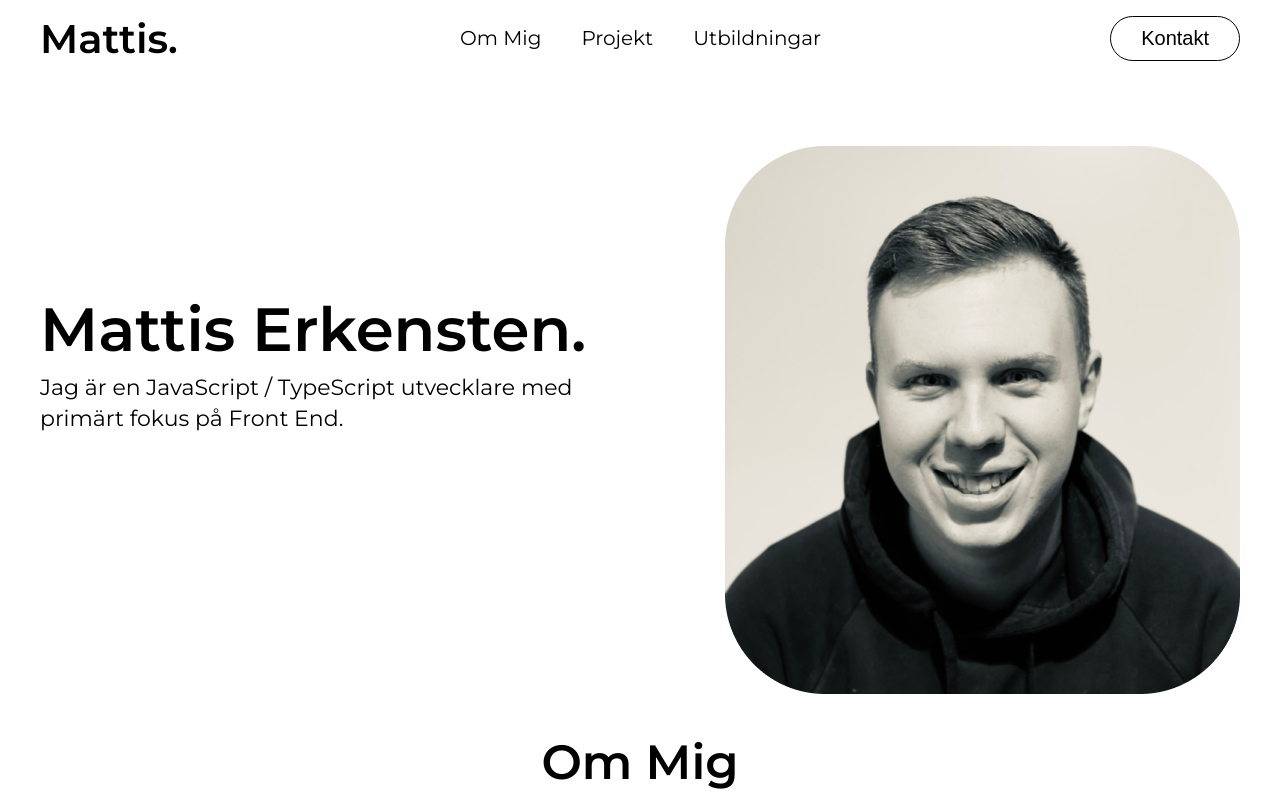
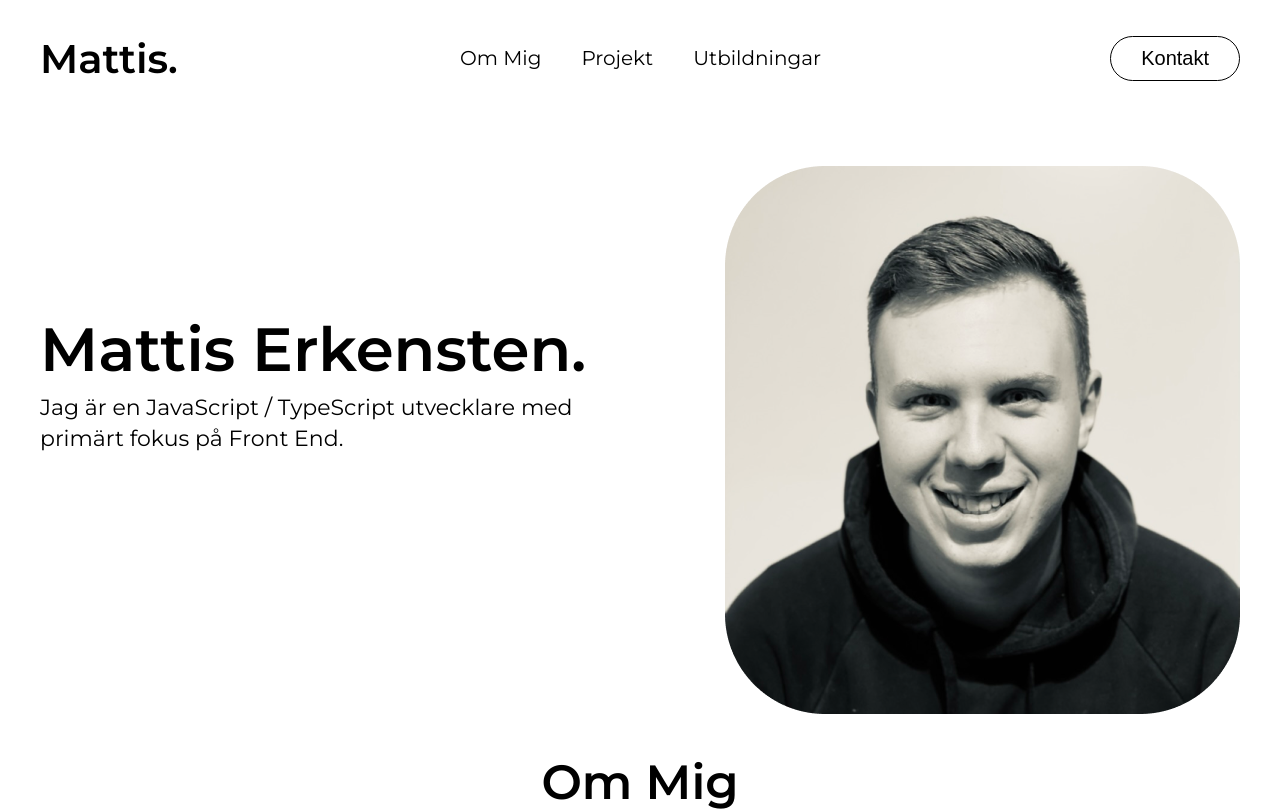
Before and after one commit to merkensten/portfolio, a Next.js app: page / in a window 1280 px wide. Shown: the top 811 px of the page. Built offline with nearby package versions, Linux system fonts and the light colour scheme.

Commit message:
Uppdaterade spacing för navbar

```diff
--- a/src/components/nav/navbar/Navbar.module.scss
+++ b/src/components/nav/navbar/Navbar.module.scss
@@ -3,7 +3,7 @@ header {
     display: flex;
     justify-content: space-between;
     align-items: center;
-    padding-top: 1rem;
+    padding-top: 3rem;
 
     .logo {
       font-size: 4rem;
@@ -51,8 +51,5 @@ header {
         }
       }
     }
-    @media (min-width: 1024px) {
-      padding-top: 1rem;
-    }
   }
 }
```
